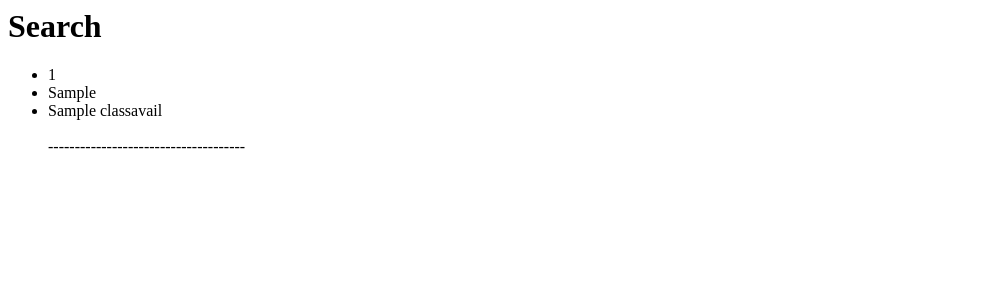
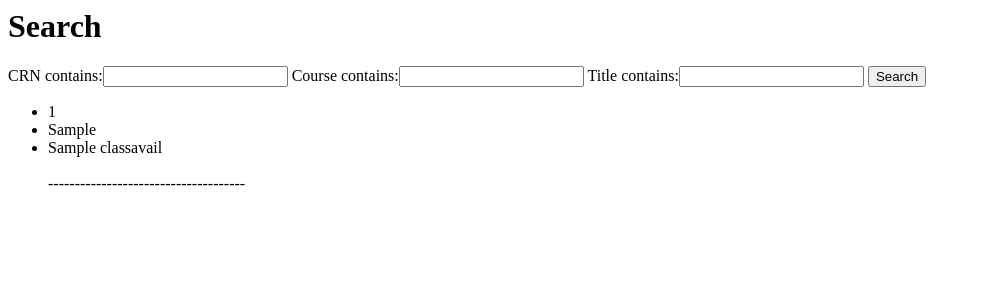
Before and after one commit to Alyssia-Chen/Toothless, a Django app: page /search/ in a window 1280 px wide. Shown: the top 300 px of the page, without its empty margins (0-981 px from the left). Run offline with Django 3.2, Linux system fonts and the light colour scheme; tables that the repository leaves empty hold one stand-in row (values such as "Sample post").

Commit message:
Added search capabilities for classAvails database on /search/ page

```diff
--- a/classavails/filters.py
+++ b/classavails/filters.py
@@ -6,4 +6,8 @@ class ClassAvailsFilter(django_filters.FilterSet):
 
     class Meta:
         model = ClassAvails
-        fields = ('CRN', 'department', 'courseNumber')
+        fields = {
+            'CRN': ['icontains'],
+            'course': ['icontains'],
+            'title': ['icontains'],
+        }
--- a/classavails/templates/classavails/search.html
+++ b/classavails/templates/classavails/search.html
@@ -1,7 +1,13 @@
 <h1>Search</h1>
+
+<form method="GET">
+    {{ filter.form }}
+    <button type="submit" class="btn btn-primary">Search</button>
+</form>
+
 {% if classavails_list %}
     <ul>
-    {% for class in classavails_list %}
+    {% for class in filter.qs %}
         <li>{{ class.CRN }}</li>
         <li>{{ class.course }}</li>
         <li>{{ class.title }}</li>
--- a/classavails/views.py
+++ b/classavails/views.py
@@ -4,6 +4,7 @@ from .models import ClassAvails
 from notes.models import Notes
 from django.contrib.auth.decorators import login_required
 from django.utils.decorators import method_decorator
+from .filters import ClassAvailsFilter
 
 class IndexView(generic.ListView):
     template_name = 'classavails/index.html'
@@ -21,9 +22,16 @@ class IndexView(generic.ListView):
 class SearchView(generic.ListView):
     template_name = 'classavails/search.html'
     context_object_name = 'classavails_list'
+    # model = ClassAvails
+
     def get_queryset(self):
         """Return the all the class availabilities."""
         return ClassAvails.objects.all()
+
+    def get_context_data(self, **kwargs):
+        context = super().get_context_data(**kwargs)
+        context['filter'] = ClassAvailsFilter(self.request.GET, queryset = self.get_queryset())
+        return context
 
 @method_decorator(login_required, name='dispatch')
 class CreateView(generic.edit.CreateView):
```
